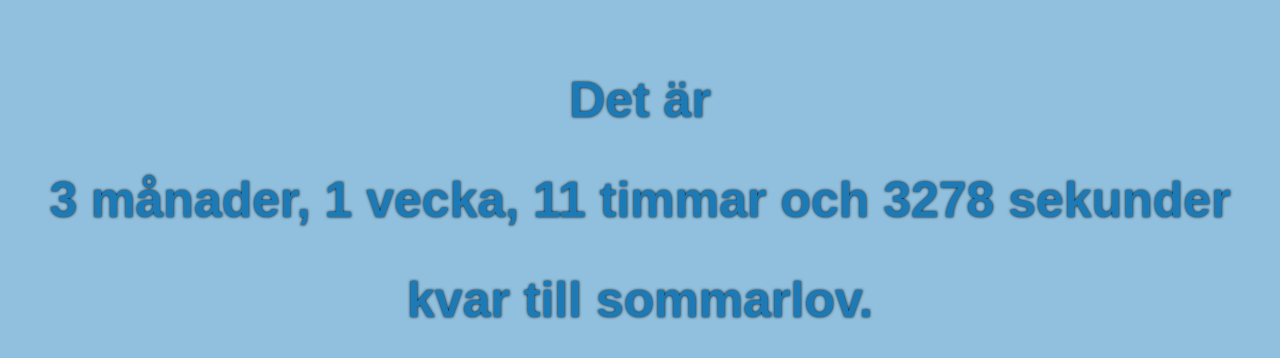
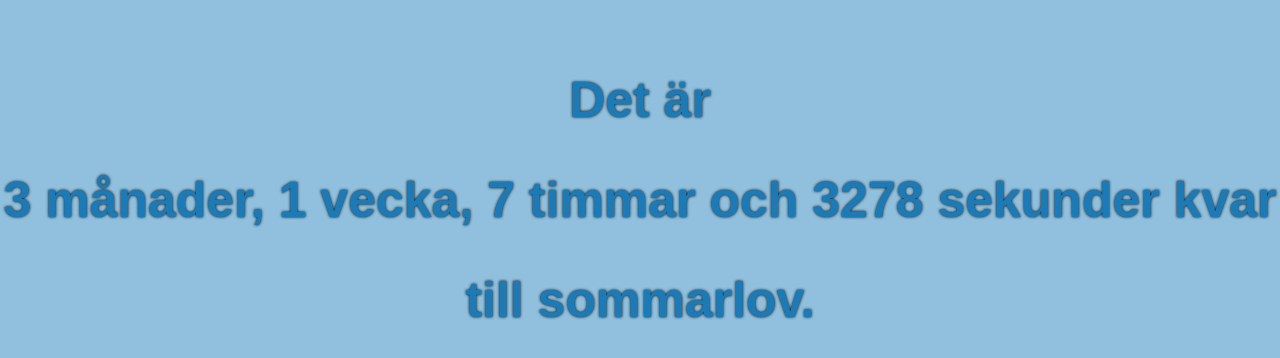
Before and after one commit to somarn/somarn.github.io, a plain HTML site: page index.html in a window 1280 px wide. Drawn offline with Linux system fonts and the light colour scheme.

Commit message:
Update index.html

```diff
--- a/index.html
+++ b/index.html
@@ -45,7 +45,7 @@ function update() {
     const textElement = document.getElementById("ell");
     const currentYear = new Date().getFullYear();
     const oneDay = 24 * 60 * 60 * 1000;
-    const firstDate = new Date(currentYear, 6, 8, 18, 15);
+    const firstDate = new Date(currentYear, 6, 8, 14, 15);
     const secondDate = new Date();
     let diffDays = Math.round(Math.abs((firstDate - secondDate) / oneDay));
     let seconds = Math.round(Math.abs((firstDate  - secondDate) /  1000 ));
```
